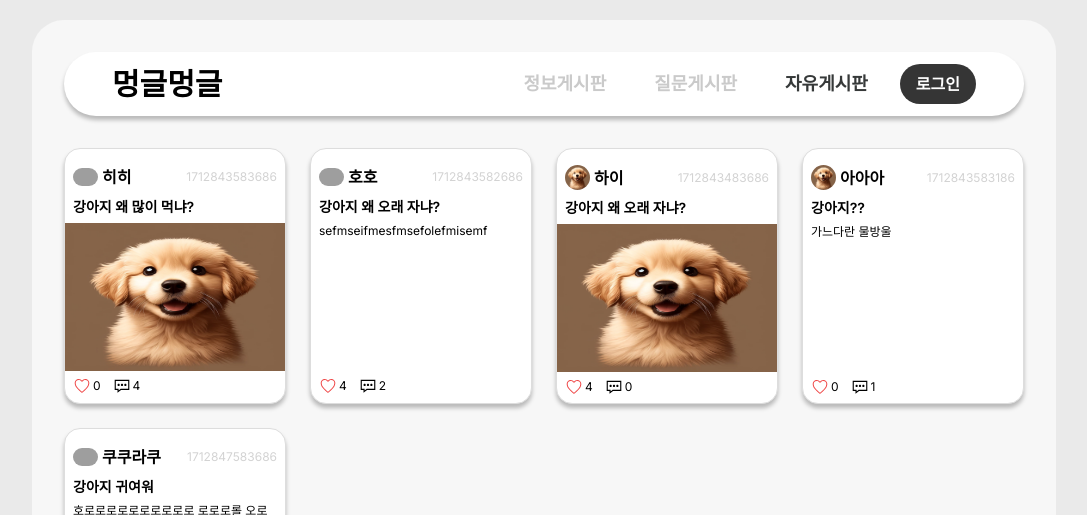
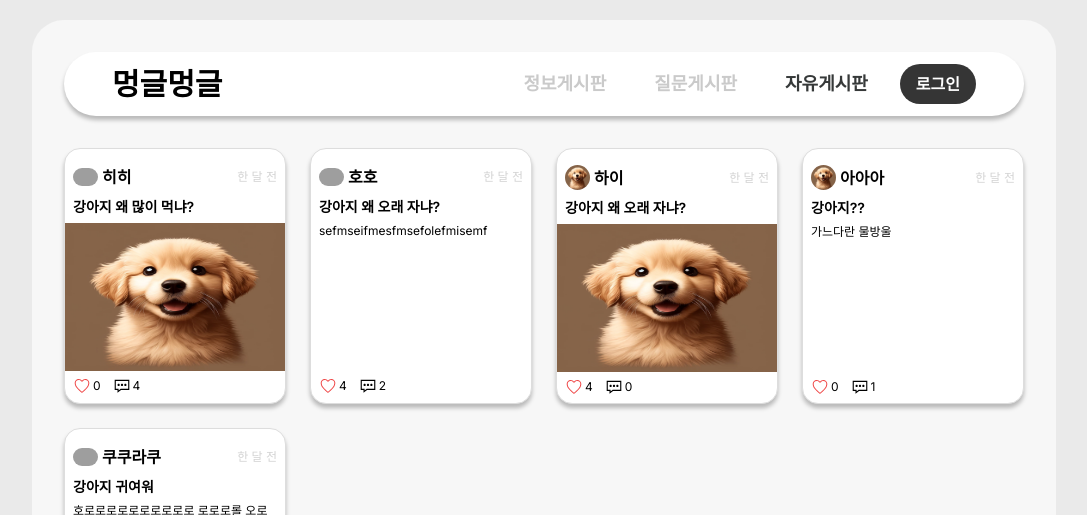
Before and after one commit to JiiHong/meong-geul-meong-geul, a Next.js app: page /board/free in a window 1280 px wide. Shown: the top 515 px of the page, without its empty margins (96-1183 px from the left). Built offline with nearby package versions, Linux system fonts and the light colour scheme; no server answers; grey boxes are pictures that could not be loaded.

Commit message:
[#30] Feat: 게시글 등록 날짜 포맷 변경

```diff
--- a/src/components/Board/BoardCard.tsx
+++ b/src/components/Board/BoardCard.tsx
@@ -1,5 +1,6 @@
 import { defaultUserImage } from '@/constants/image';
 import { Board } from '@/types/board';
+import { formateAgo } from '@/utils/day';
 import Image from 'next/image';
 import Link from 'next/link';
 import { IoIosHeartEmpty } from 'react-icons/io';
@@ -36,7 +37,7 @@ export default function BoardCard({ board }: Props) {
             />
             <span className="font-semibold">{name}</span>
           </div>
-          <span className="text-xs text-gray-300">{createdAt}</span>
+          <span className="text-xs text-gray-300">{formateAgo(createdAt)}</span>
         </div>
         <div className="flex flex-col gap-1.5 h-full">
           <p className="px-2 mt-2 text-sm font-semibold">{title}</p>
--- /dev/null
+++ b/src/utils/day.ts
@@ -0,0 +1,10 @@
+import dayjs, { extend, locale } from 'dayjs';
+import relaviteTime from 'dayjs/plugin/relativeTime';
+import 'dayjs/locale/ko';
+
+locale('ko');
+extend(relaviteTime);
+
+export function formateAgo(timestamp: number) {
+  return dayjs(timestamp).fromNow();
+}
```
